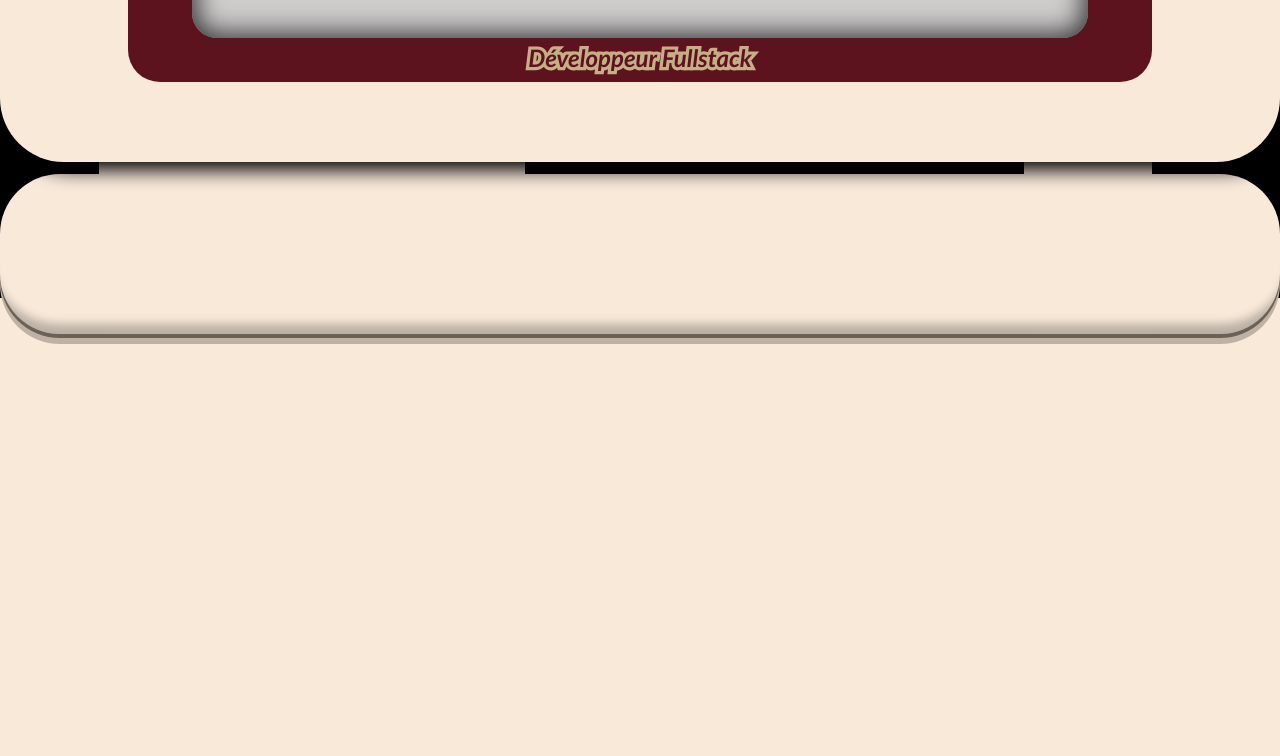
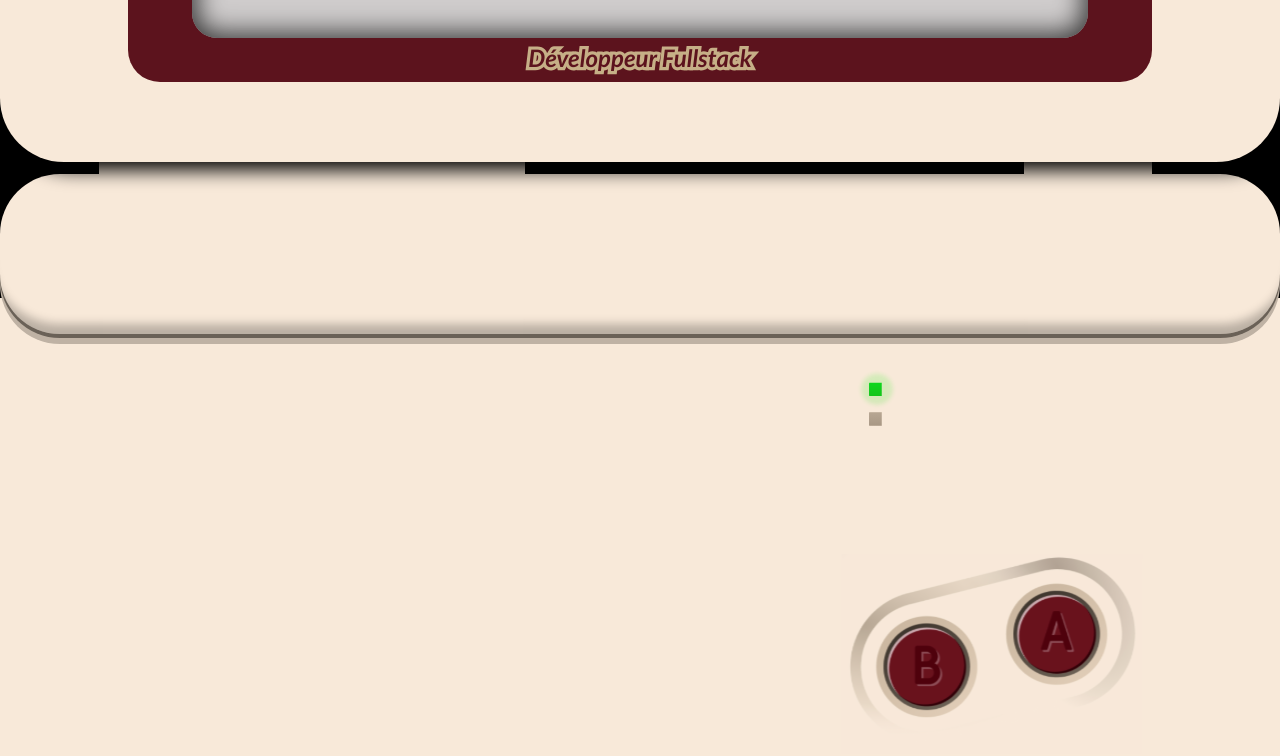
Before and after one commit to remyShift/Portfolio01_GameBoy, a Vue app: page / in a window 1280 px wide. Shown: the part 582-1338 px from the top of the page. Built offline with nearby package versions, Linux system fonts and the light colour scheme.

Commit message:
pivot finish, now start work on bot

```diff
--- a/src/components/Global_Template/G-Bottom/ButtonGB/AB_Button.vue
+++ b/src/components/Global_Template/G-Bottom/ButtonGB/AB_Button.vue
@@ -0,0 +1,15 @@
+<template>
+	<img src="/src/assets/SVG/A.svg">
+</template>
+
+<style scoped>
+
+img {
+	z-index: 0;
+	margin-top: 20%;
+	margin-left: 65%;
+	width: 25%;
+	height: 25%;
+	display: block;
+}
+</style>
--- a/src/components/Global_Template/G-Bottom/ButtonGB/Light.vue
+++ b/src/components/Global_Template/G-Bottom/ButtonGB/Light.vue
@@ -0,0 +1,15 @@
+<template>
+	<img src="/src/assets/SVG/Light.svg">
+</template>
+
+<style scoped>
+
+img {
+	z-index: 0;
+	margin-top: -30%;
+	margin-left: 65%;
+	width: 7%;
+	height: 7%;
+	display: block;
+}
+</style>
--- a/src/components/Global_Template/G-Bottom/GBot.vue
+++ b/src/components/Global_Template/G-Bottom/GBot.vue
@@ -1,5 +1,13 @@
+<script setup lang="ts">
+	import AB_Button from './ButtonGB/AB_Button.vue';
+	import Lights from './ButtonGB/Light.vue';
+</script>
+
 <template>
-	<div class="globalBot"></div>
+	<div class="globalBot">
+		<AB_Button/>
+		<Lights/>
+	</div>
 </template>
 
 <style scoped>
```
Also changed, not shown: src/components/Global_Template/G-Bottom/ButtonGB/Speakers.vue (+10 -0 lines).
